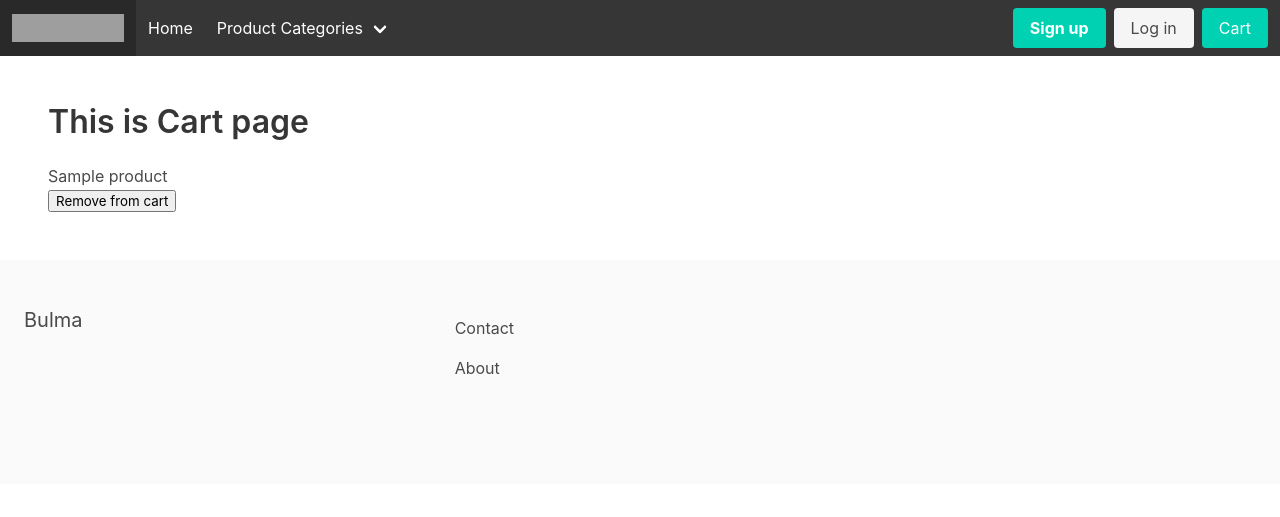
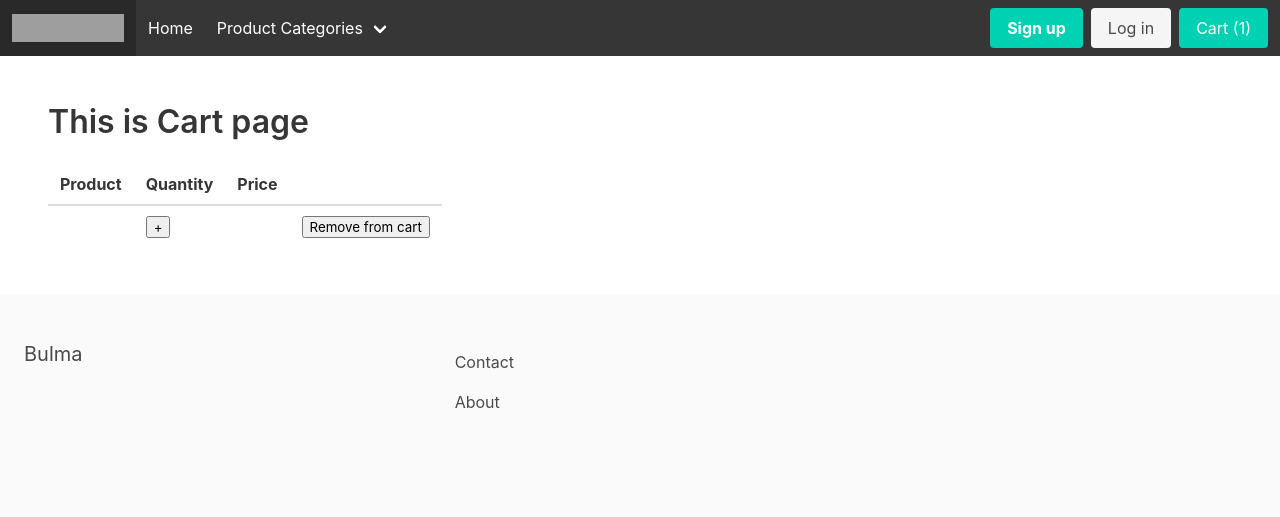
Before and after one commit to Arnavbd1971/django_ecommerce, a Django app: template store/apps/cart/templates/cart.html in a window 1280 px wide. Shown: the top 517 px of the page. Run offline with Django 3.2, Linux system fonts and the light colour scheme; the template is opened without the code that fills it: most values are stand-ins (such as "Sample title", 1, 10 or a date in 2020); some libraries are stand-ins or nearby versions; grey boxes are pictures that could not be loaded.

Commit message:
third commit

```diff
--- a/store/apps/cart/cart.py
+++ b/store/apps/cart/cart.py
@@ -1,5 +1,6 @@
 from django.conf import settings
 from apps.stores.models import Product
+
 
 class Cart(object):
     def __init__(self, request):
@@ -50,3 +51,6 @@ class Cart(object):
     def save(self):
         self.session[settings.CART_SESSION_ID] = self.cart
         self.session.modified = True
+
+    def get_total_length(self):
+        return sum(int(item['quantity']) for item in self.cart.values())
--- a/store/apps/cart/templates/cart.html
+++ b/store/apps/cart/templates/cart.html
@@ -7,12 +7,24 @@
         <h1 class="title">This is Cart page</h1>
 
         {% if cart %}
-            {% for item in cart %}
-                {%  with product=item.product %}
-                    <p>{{product.title}}</p>
-                    <button @click="removeFromCart({{ product.id }})">Remove from cart</button>
-                {%  endwith %}
-            {%  endfor %}
+            <div class="table">
+                <table class="table">
+                    <thead>
+                        <th>Product</th>
+                        <th>Quantity</th>
+                        <th>Price</th>
+                        <th></th>
+                    </thead>
+                    <tbody>
+                        <tr v-for="product in products">
+                            <td>[[product.title]]</td>
+                            <td>[[product.quantity]]<button @click="incrementQuantity(product.id,product.quantity)">+</button></td>
+                            <td>[[product.total_price]]</td>
+                            <td><button @click="removeFromCart(product.id)">Remove from cart</button></td>
+                        </tr>
+                    </tbody>
+                </table>
+            </div>
         {% else %}
             <p>Your cart is empty!</p>
         {% endif %}
@@ -23,16 +35,52 @@
 <script>
     var productapp = new Vue({
         el: "#cartapp",
-        delimeters: ['[[', ']]'],
+        delimiters: ['[[', ']]'],
+        store: store,
         data(){
             return {
-
+                products: [{{productsstring|safe}}]
             }
         },
-        mounted(){
-            console.log("mounted");
-        },
         methods:{
+            incrementQuantity(product_id, quantity){
+                var data = {'product_id': product_id,
+                            'update': false,
+                            'quantity': parseInt(quantity) + 1
+                            }
+
+                store.commit('increment', 1);
+
+                fetch('/api/add_to_cart/', {
+                    method: 'POST',
+                    headers:{
+                        'Content-Type': 'application/json',
+                        'X-CSRFToken': '{{ csrf_token }}'
+                    },
+                    credentials: 'same-origin',
+                    body: JSON.stringify(data)
+                })
+                .then((result) => {
+                    if (result.error){
+                        console.log(result.error);
+                        throw result;
+                    } else{
+                        for (var i = 0; i < this.products.length; i++){
+                            var product = this.products[i];
+                            if(product.id === product_id){
+                                this.products[i].quantity = parseInt(this.products[i].quantity) + 1;
+                                this.products[i].total_price = parseFloat(this.products[i].quantity) * parseFloat(this.products[i].price);
+                            }
+                        }
+                        console.log('Product Quantity updated');
+                        console.log(result);
+                    }
+                    // return result;
+                })
+                .catch(function (error) {
+                    console.log('Error 2', error);
+                })
+            },
             removeFromCart(product_id){
                 var data = {'product_id': product_id}
 
@@ -50,6 +98,7 @@
                         console.log(result.error);
                         throw result;
                     } else{
+                        this.products = this.products.filter(product => product.id !== product_id)
                         console.log('Remove From Cart');
                         console.log(result);
                     }
--- a/store/apps/core/templates/base.html
+++ b/store/apps/core/templates/base.html
@@ -47,12 +47,7 @@
                         <a class="button is-light">
                             Log in
                         </a>
-                        <a href="{% url 'cartPage' %}" class="button is-primary">
-                            <!-- <span class="icon">
-                                <i class="fas fa-home"></i>
-                            </span> -->
-                            Cart
-                        </a>
+                        <div id="navbarapp"><a href="{% url 'cartPage' %}" class="button is-primary">Cart ([[ numItems ]])</a></div>
                     </div>
                 </div>
             </div>
@@ -77,6 +72,32 @@
     </footer>
 
     <script src="https://cdn.jsdelivr.net/npm/vue/dist/vue.js"></script>
+    <script src="https://unpkg.com/vuex@3.5.1/dist/vuex.js"></script>
+    <script>
+        var store = new Vuex.Store({
+            state: {
+                // numItems: [{{cart.get_total_length|safe}}]
+                numItems: {{ cart.get_total_length}}
+                // numItems: 0
+            },
+            mutations: {
+                increment(state, quantity){
+                    state.numItems += quantity;
+                }
+            }
+        });
+
+        var navbarapp = new Vue({
+            el: '#navbarapp',
+            delimiters: ['[[', ']]'],
+            store: store,
+            computed: {
+                numItems: function(){
+                    return store.state.numItems
+                }
+            }
+        });
+    </script>
     {% block scripts %}
     {% endblock %}
   </body>
--- a/store/apps/stores/templates/product_detail.html
+++ b/store/apps/stores/templates/product_detail.html
@@ -19,7 +19,8 @@
 <script>
     var productapp = new Vue({
         el: "#productapp",
-        delimeters: ['[[', ']]'],
+        delimiters: ['[[', ']]'],
+        store: store,
         data(){
             return {
 
@@ -53,6 +54,7 @@
                     } else{
                         console.log('Added To cart');
                         console.log(result);
+                        store.commit('increment', 1);
                     }
                     // return result;
                 })
```
Also changed, not shown: store/apps/cart/views.py (+8 -2 lines), store/db.sqlite3.
